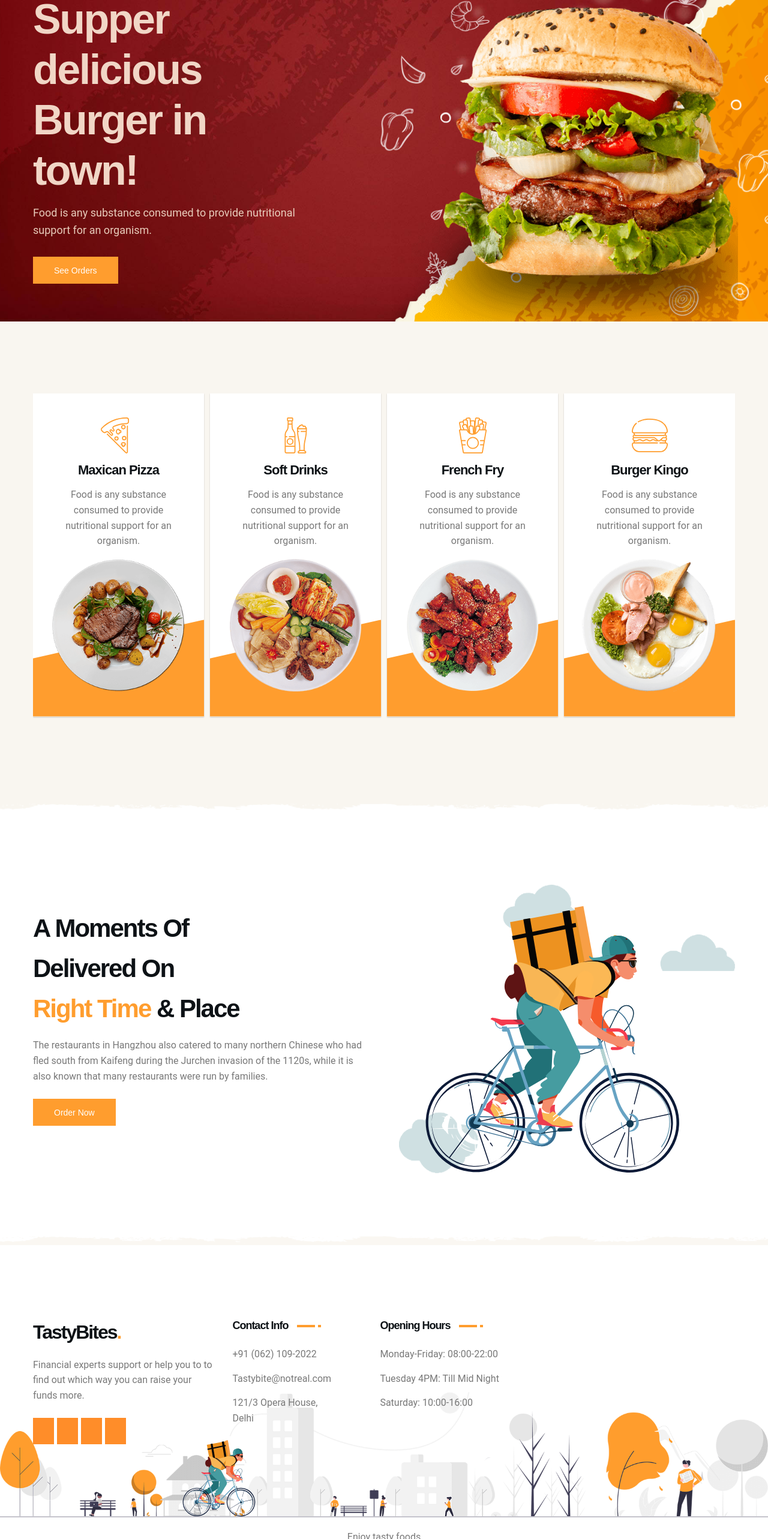
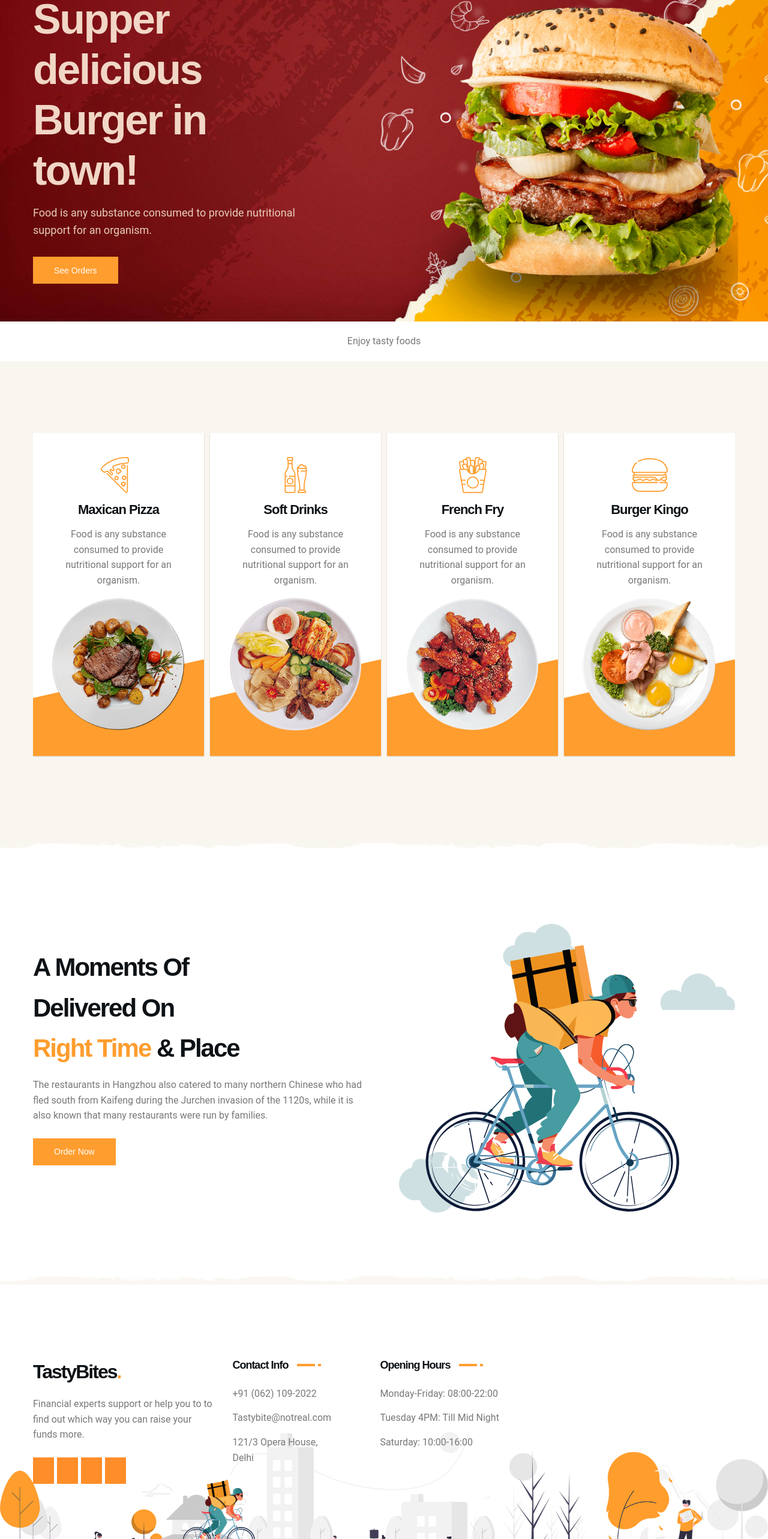
Before and after one commit to DishaGup/tasty-bites-fullstack, a React (Create React App) app in the folder frontend/: page / in a window 1280 px wide. Shown: the part 234-2800 px from the top of the page at 60% size. Built offline with nearby package versions, Linux system fonts and the light colour scheme; some icons are missing.

Commit message:
deploy error // fixing

```diff
--- a/frontend/src/components/Navbar.jsx
+++ b/frontend/src/components/Navbar.jsx
@@ -8,9 +8,9 @@ import HeroBanner from "./homepage/HeroBanner";
 const HomePage = () => {
   const { isAuth, loginUser, logoutUser } = useContext(AuthContext); // Consume the AuthContext
   const navbar = useRef(null);
-  const header=useRef(null)
-  const backTopBtn=useRef(null)
-  const togglebutton=useRef(null)
+  const header = useRef(null);
+  const backTopBtn = useRef(null);
+  const togglebutton = useRef(null);
   // Get the current location using the useLocation hook from react-router-dom
   const location = useLocation();
   function toggleNavbar() {
@@ -35,10 +35,9 @@ const HomePage = () => {
     };
   }, []);
 
-
   return (
     <>
-      <header className="header" ref={header} >
+      <header className="header" ref={header}>
         <div className="container">
           <h1>
             <Link to="/" className="logo">
@@ -59,7 +58,7 @@ const HomePage = () => {
                 </Link>
               </li>
               {!isAuth && (
-                <li className="nav-item" onClick={toggleNavbar} >
+                <li className="nav-item" onClick={toggleNavbar}>
                   <Link className="navbar-link" to="/login">
                     Login
                   </Link>
@@ -77,7 +76,7 @@ const HomePage = () => {
                       Add Dish
                     </Link>
                   </li>
-                  <li className="nav-item" onClick={toggleNavbar} >
+                  <li className="nav-item" onClick={toggleNavbar}>
                     <Link
                       className="navbar-link"
                       to="/login"
@@ -96,26 +95,25 @@ const HomePage = () => {
               {isAuth && (
                 <li className="nav-item" onClick={toggleNavbar}>
                   <Link className="navbar-link" to="/menu">
-                   Menu
+                    Menu
                   </Link>
                 </li>
               )}
-               {isAuth && (
+              {isAuth && (
                 <li className="nav-item" onClick={toggleNavbar}>
                   <Link className="navbar-link" to="/orders">
                     Order List
                   </Link>
                 </li>
               )}
-              <button className="btn btn-hover"> <li className="nav-item" onClick={toggleNavbar}>
-                <Link className="navbar-link" to="/order">
-
-                  Place Order
-
-                </Link>
-              </li></button>
-
-
+              <button className="btn btn-hover">
+                {" "}
+                <li className="nav-item" onClick={toggleNavbar}>
+                  <Link className="navbar-link" to="/order">
+                    Place Order
+                  </Link>
+                </li>
+              </button>
             </ul>
           </nav>
           <div class="header-btn-group">
@@ -132,13 +130,22 @@ const HomePage = () => {
             </button>{" "}
           </div>
         </div>
+      </header>
+      <a
+        href="#"
+        className="back-top-btn"
+        aria-label="Back to top"
+        ref={backTopBtn}
+      >
+        <ChevronUp color="#fff" />
+      </a>
+      <HeroBanner />
 
-      </header>
-      <a href="#" className="back-top-btn" aria-label="Back to top" ref={backTopBtn}>
-
-    <ChevronUp  color="#fff" />
-  </a>
-<HeroBanner/>
+      <div className="footer-bottom">
+        <div className="container">
+          <p className="copyright-text">Enjoy tasty foods</p>
+        </div>
+      </div>
     </>
   );
 };
--- a/frontend/src/components/homepage/Footer.jsx
+++ b/frontend/src/components/homepage/Footer.jsx
@@ -94,13 +94,6 @@ const Footer = () => {
       </div>
     </div>
 
-    <div className="footer-bottom">
-      <div className="container">
-        <p className="copyright-text">
-         Enjoy tasty foods
-        </p>
-      </div>
-    </div>
 
   </footer>
 
```
Also changed, not shown: 2 other files (tests, documents, lock files or other folders).
